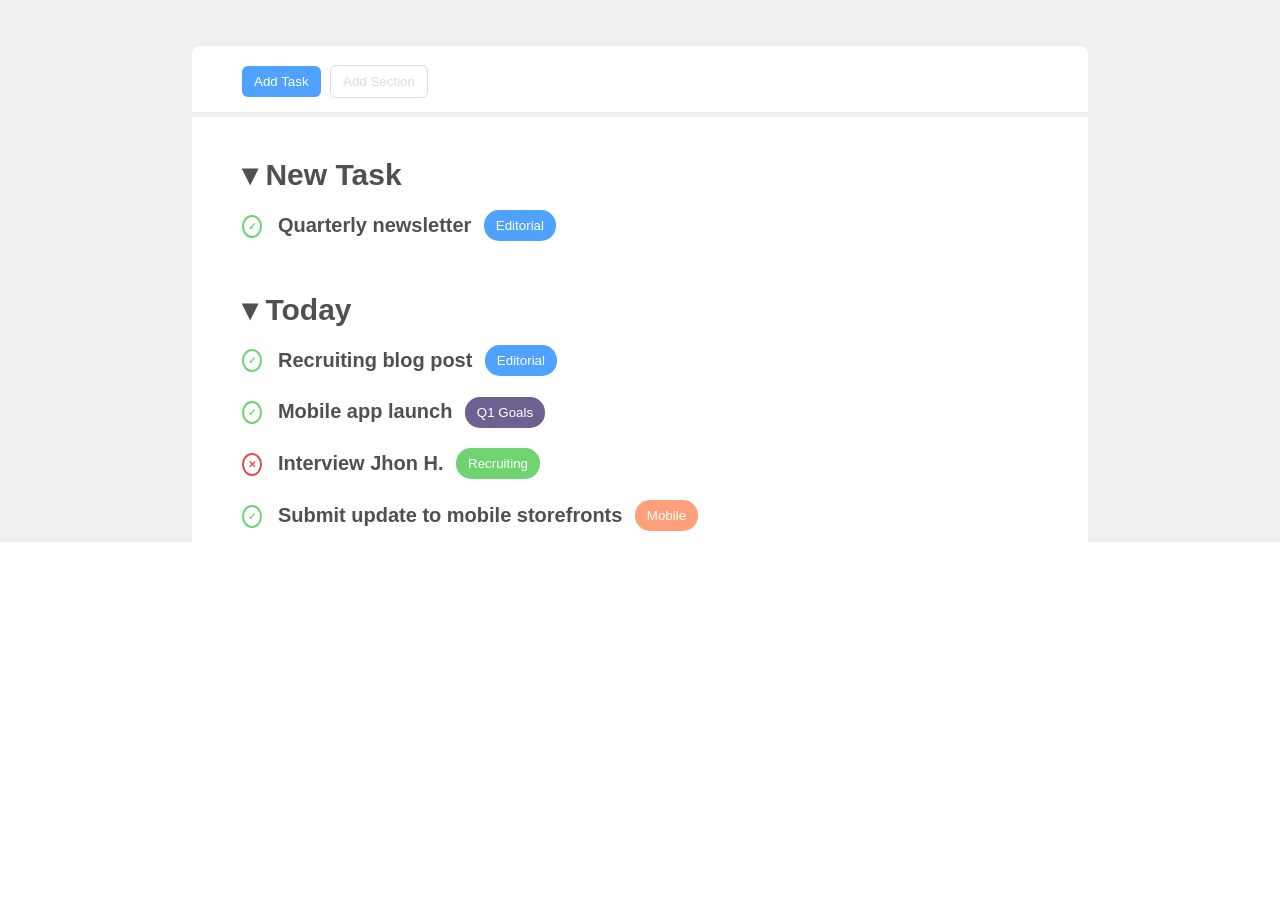
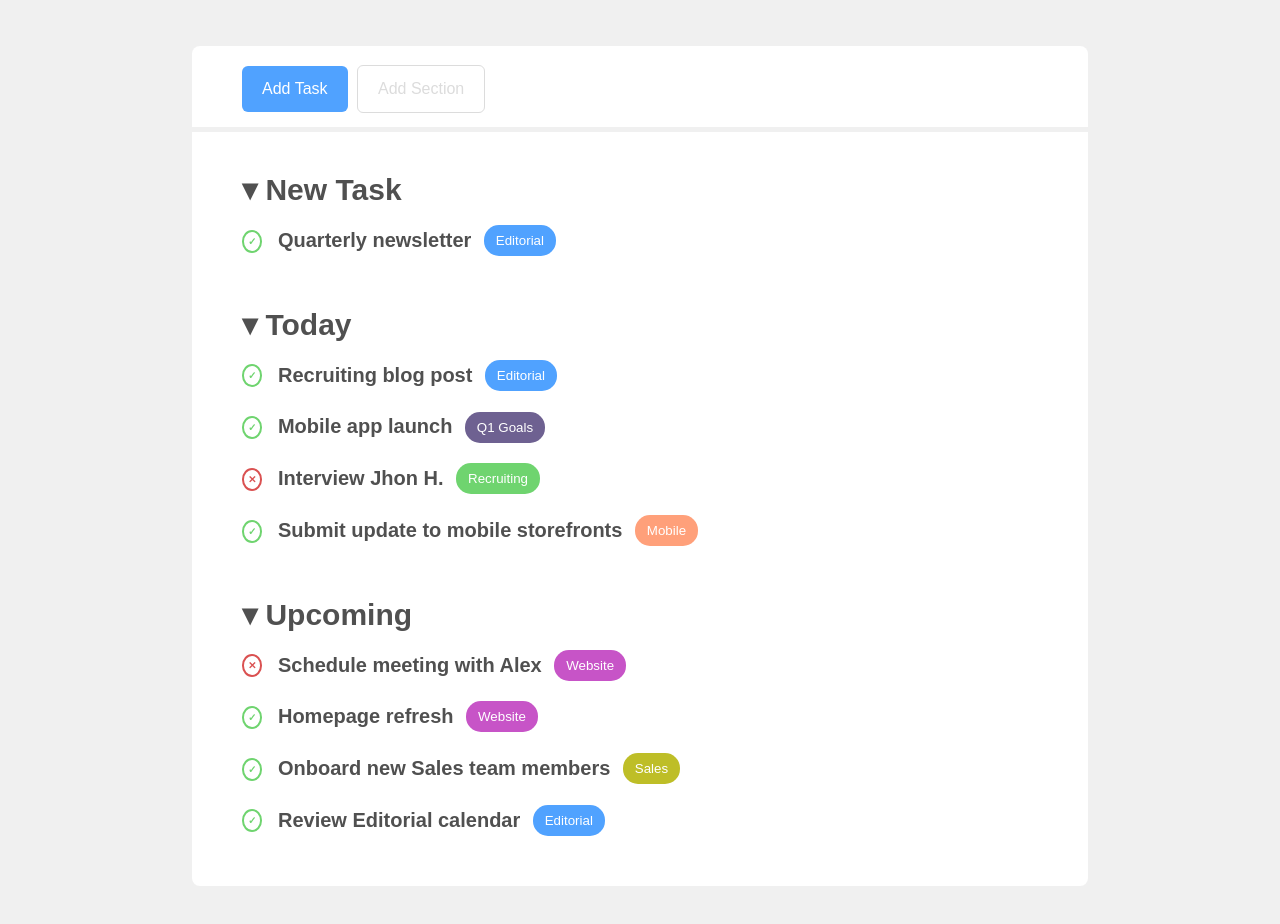
Before and after one commit to Leonardo-Selmini/html-css-toboolist, a plain HTML site: page index.html in a window 1280 px wide. Shown: the part 124-1048 px from the top of the page. Before the commit the page ends 800 px from the top, so only its background shows below. Drawn offline with Linux system fonts and the light colour scheme.

Commit message:
main bottom - upcoming section

```diff
--- a/index.html
+++ b/index.html
@@ -50,8 +50,24 @@
         </div>
       </section>
 <!----------------------------- main - upcoming - section -->
-      <section>
-
+      <section id="upcoming-section">
+        <h2 class="text section-title">&#9662; Upcoming</h2>
+        <div>
+          <h4 class="text row"><span class="negative-icon">&#10005;</span> Schedule meeting with Alex</h4>
+          <button class="section-button pink-b">Website</button>
+        </div>
+        <div>
+          <h4 class="text row"><span class="positive-icon">&#10003;</span> Homepage refresh</h4>
+          <button class="section-button pink-b">Website</button>
+        </div>
+        <div>
+          <h4 class="text row"><span class="positive-icon">&#10003;</span> Onboard new Sales team members</h4>
+          <button class="section-button yellow-b">Sales</button>
+        </div>
+        <div>
+          <h4 class="text row"><span class="positive-icon">&#10003;</span> Review Editorial calendar</h4>
+          <button class="section-button blue-b">Editorial</button>
+        </div>
       </section>
     </div>
   </main>
--- a/style.css
+++ b/style.css
@@ -29,7 +29,7 @@
 /* style main top - add task and section  */
 main {
   background-color: rgb(240, 240, 240);
-  padding-top: 50px;
+  padding: 50px 0;
 }
 
 #main-top {
@@ -42,9 +42,10 @@ main {
 }
 
 .main-button {
-  padding: 8px 12px;
+  padding: 14px 20px;
   border-radius: 6px;
   border: none;
+  font-size: 16px;
 }
 
 #task-button {
@@ -64,6 +65,8 @@ main {
   background-color: white;
   width: 70%;
   margin: auto;
+  border-bottom-left-radius: 8px;
+  border-bottom-right-radius: 8px;
 }
 
 #nt-section {
@@ -138,3 +141,14 @@ main {
 }
 
 /* style main bottom - upcoming section */
+#upcoming-section {
+  padding: 40px 50px;
+}
+
+.pink-b {
+  background-color: rgb(199, 84, 199);
+}
+
+.yellow-b {
+  background-color: rgb(190, 190, 39);
+}
```
